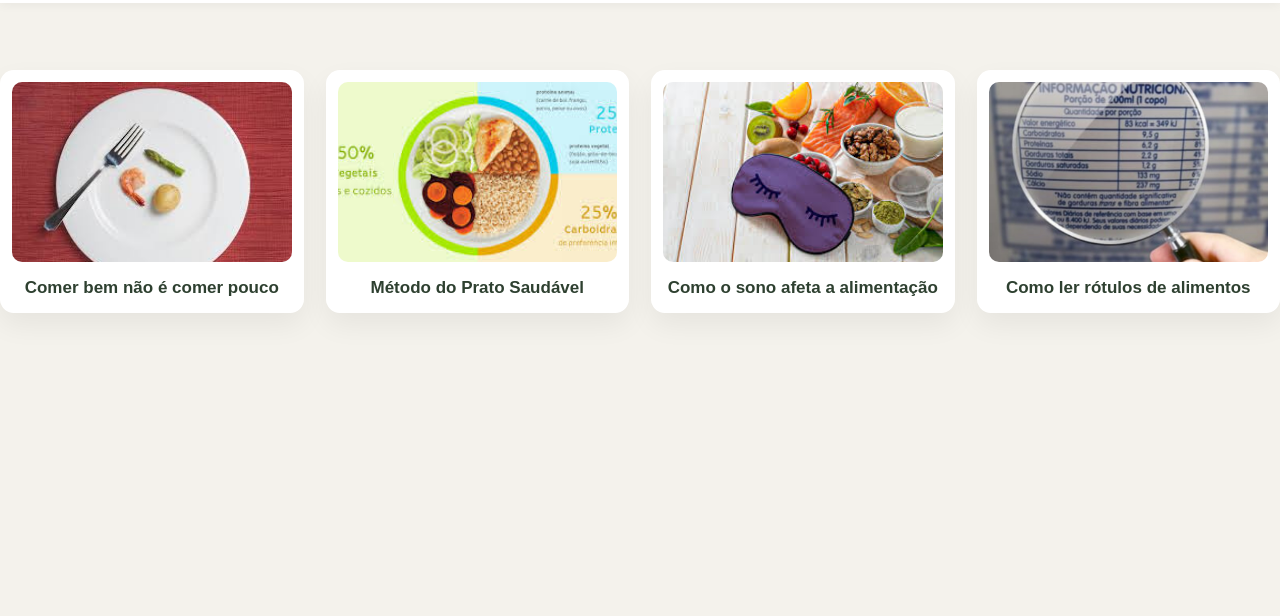
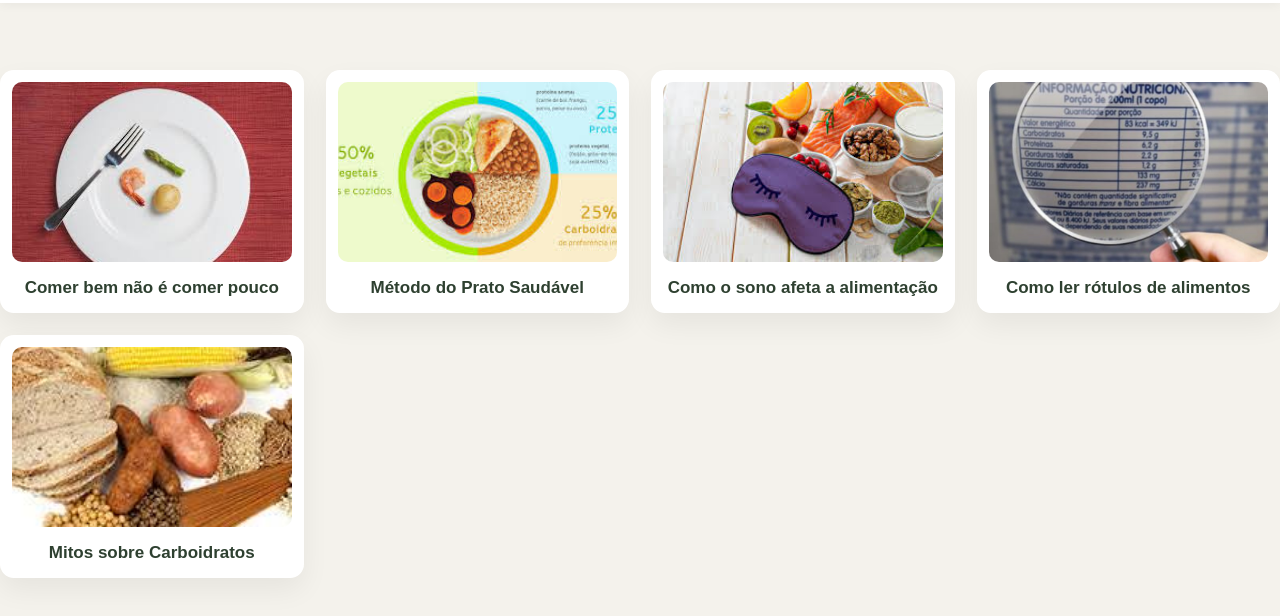
Before and after one commit to L-dalpra/Let-cia_site, a plain HTML site: page conteudos.html in a window 1280 px wide. Shown: the part 80-696 px from the top of the page. Drawn offline with Linux system fonts and the light colour scheme.

Commit message:
Update conteudos.html

```diff
--- a/conteudos.html
+++ b/conteudos.html
@@ -44,6 +44,10 @@
   <img src="conteudo4.jpeg" alt="Como ler rótulos de alimentos">
   <h3>Como ler rótulos de alimentos</h3>
 </a>
+<a href="conteudo5.html" class="receita-card slide-up">
+  <img src="conteudo5.jpeg" alt="Mitos sobre carboidratos">
+  <h3>Mitos sobre Carboidratos</h3>
+</a>
 </div>
 </section>
 
```
